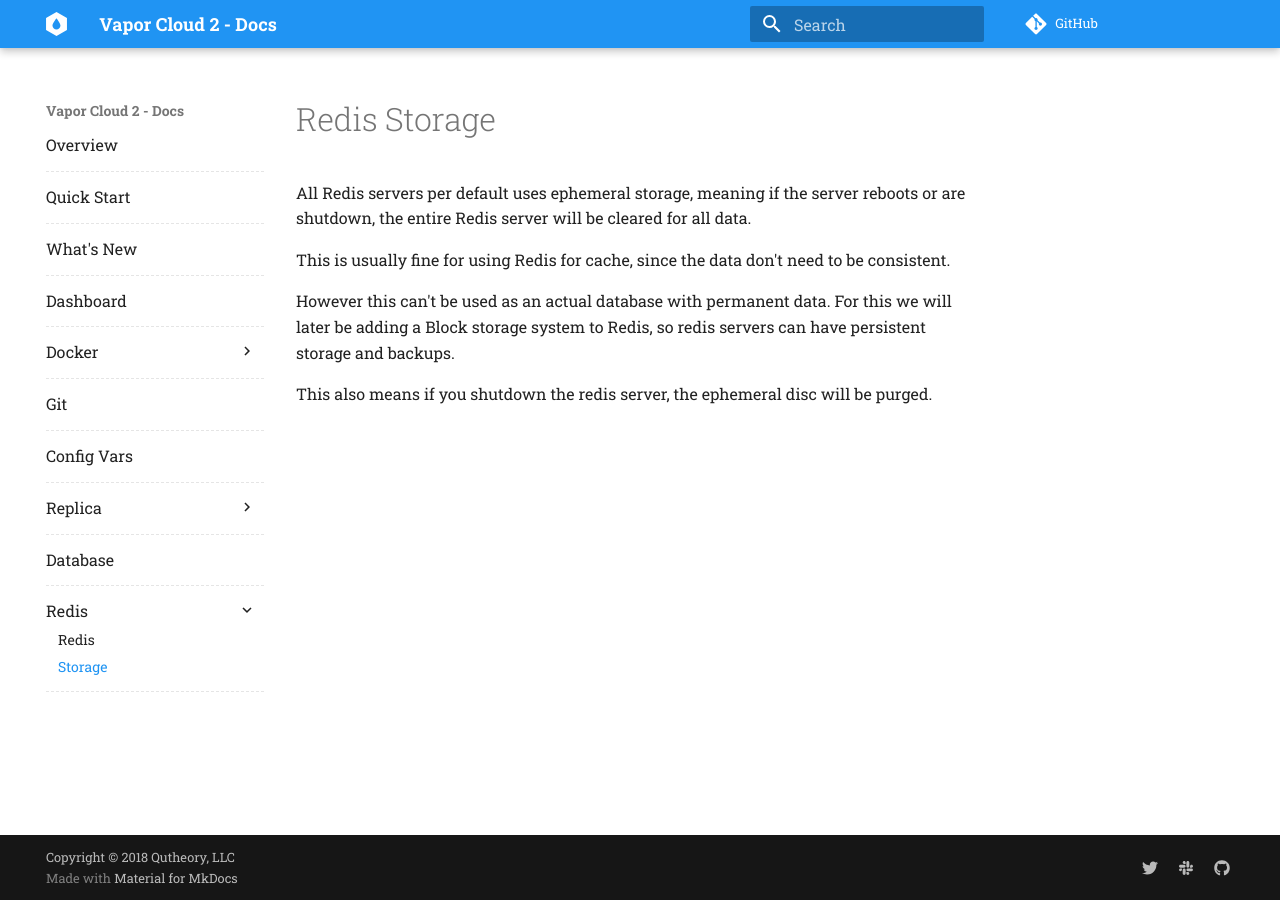
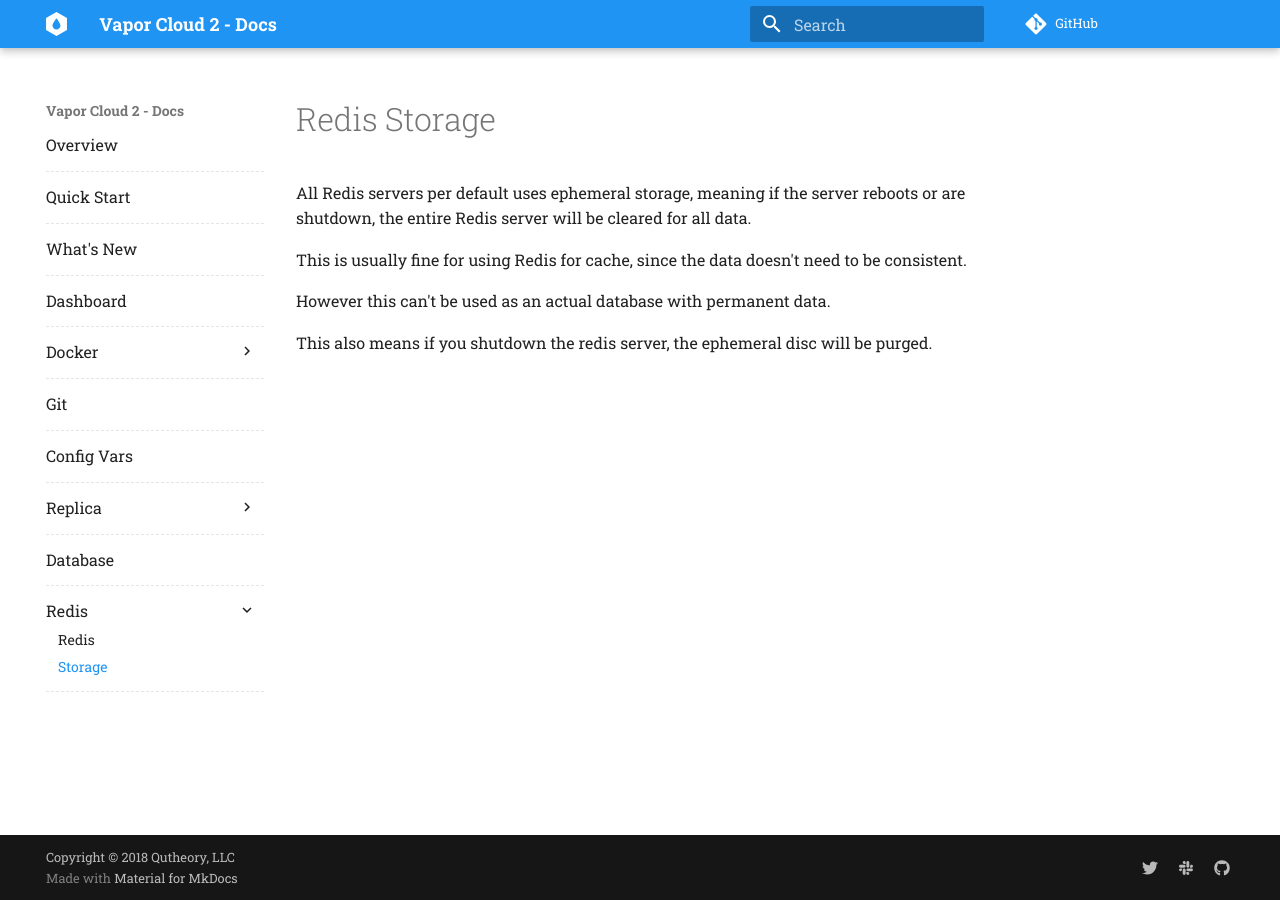
Before and after one commit to qutheory/docsv2, an MkDocs documentation site: the page built from docs/redis/storage.md, in a window 1280 px wide. Built offline with MkDocs 1.6.1 and Material for MkDocs 9.7.7, drawn with Linux system fonts in a browser that asks for light colours; comment, search, counter and statistics services are not loaded; old or Windows-style settings are respelled for this version of MkDocs.

Commit message:
Minor fixes based on Logans feedback

```diff
--- a/docs/redis/storage.md
+++ b/docs/redis/storage.md
@@ -2,8 +2,8 @@
 
 All Redis servers per default uses ephemeral storage, meaning if the server reboots or are shutdown, the entire Redis server will be cleared for all data.
 
-This is usually fine for using Redis for cache, since the data don't need to be consistent.
+This is usually fine for using Redis for cache, since the data doesn't need to be consistent.
 
-However this can't be used as an actual database with permanent data. For this we will later be adding a Block storage system to Redis, so redis servers can have persistent storage and backups.
+However this can't be used as an actual database with permanent data.
 
 This also means if you shutdown the redis server, the ephemeral disc will be purged.
```
Also changed, not shown: docs/replica/storage.md (+1 -1 lines).
